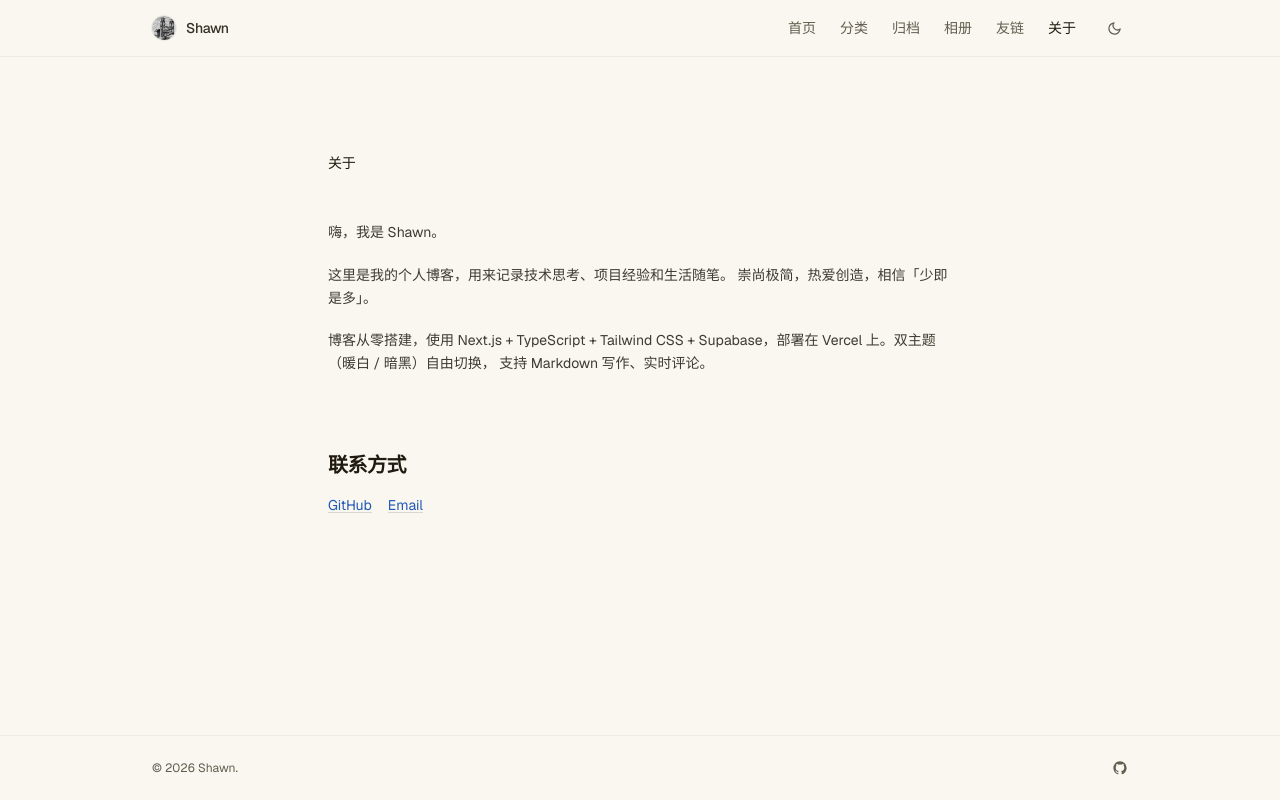
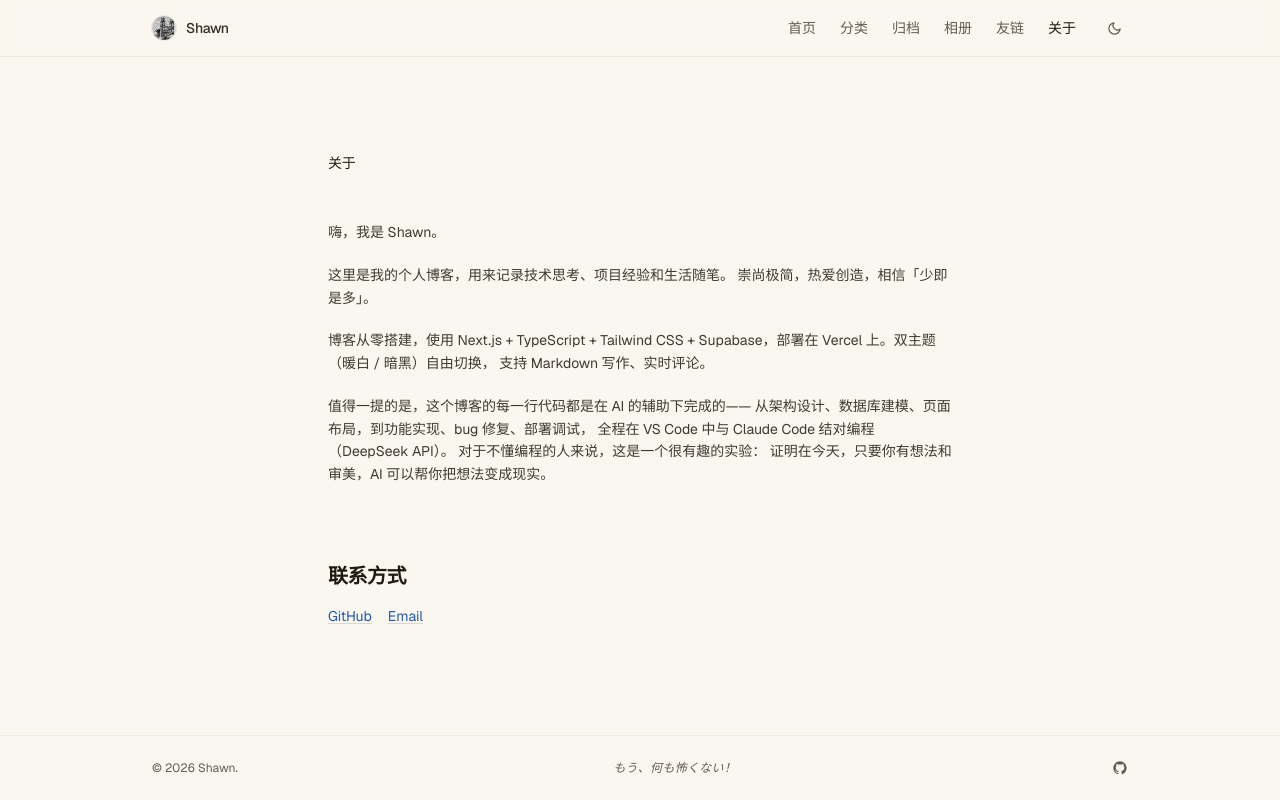
Before and after one commit to shawn1300/shawn1300.github.io, a Next.js app: page /about in a window 1280 px wide. Built offline with nearby package versions, Linux system fonts and the light colour scheme; no server answers.

Commit message:
✨ 页脚座右铭 + 关于/首篇补充AI辅助说明

```diff
--- a/app/about/page.tsx
+++ b/app/about/page.tsx
@@ -27,6 +27,13 @@ export default function AboutPage() {
           Supabase，部署在 Vercel 上。双主题（暖白 / 暗黑）自由切换，
           支持 Markdown 写作、实时评论。
         </p>
+        <p>
+          值得一提的是，这个博客的每一行代码都是在 AI 的辅助下完成的——
+          从架构设计、数据库建模、页面布局，到功能实现、bug 修复、部署调试，
+          全程在 VS Code 中与 Claude Code 结对编程（DeepSeek API）。
+          对于不懂编程的人来说，这是一个很有趣的实验：
+          证明在今天，只要你有想法和审美，AI 可以帮你把想法变成现实。
+        </p>
 
         <div className="pt-4 space-y-2">
           <h2 className="text-sm font-medium text-foreground">联系方式</h2>
--- a/components/layout/footer.tsx
+++ b/components/layout/footer.tsx
@@ -4,6 +4,9 @@ export function Footer() {
       <div className="mx-auto flex h-16 max-w-5xl items-center justify-between px-4 sm:px-6">
         <p className="text-[11px] sm:text-xs text-muted-foreground">
           &copy; {new Date().getFullYear()} Shawn.
+        </p>
+        <p className="text-[11px] sm:text-xs text-muted-foreground italic tracking-wide">
+          もう、何も怖くない！
         </p>
         <a
           href="https://github.com/shawn1300"
```
